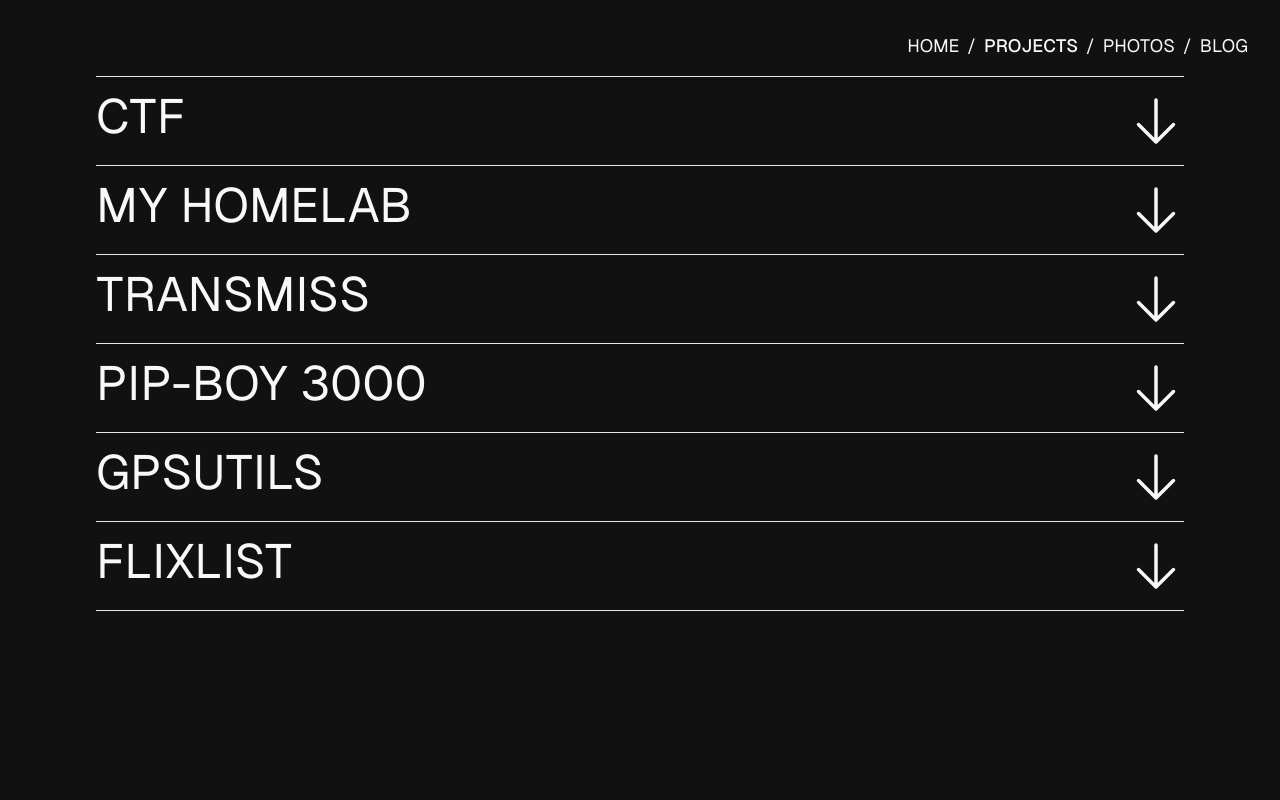
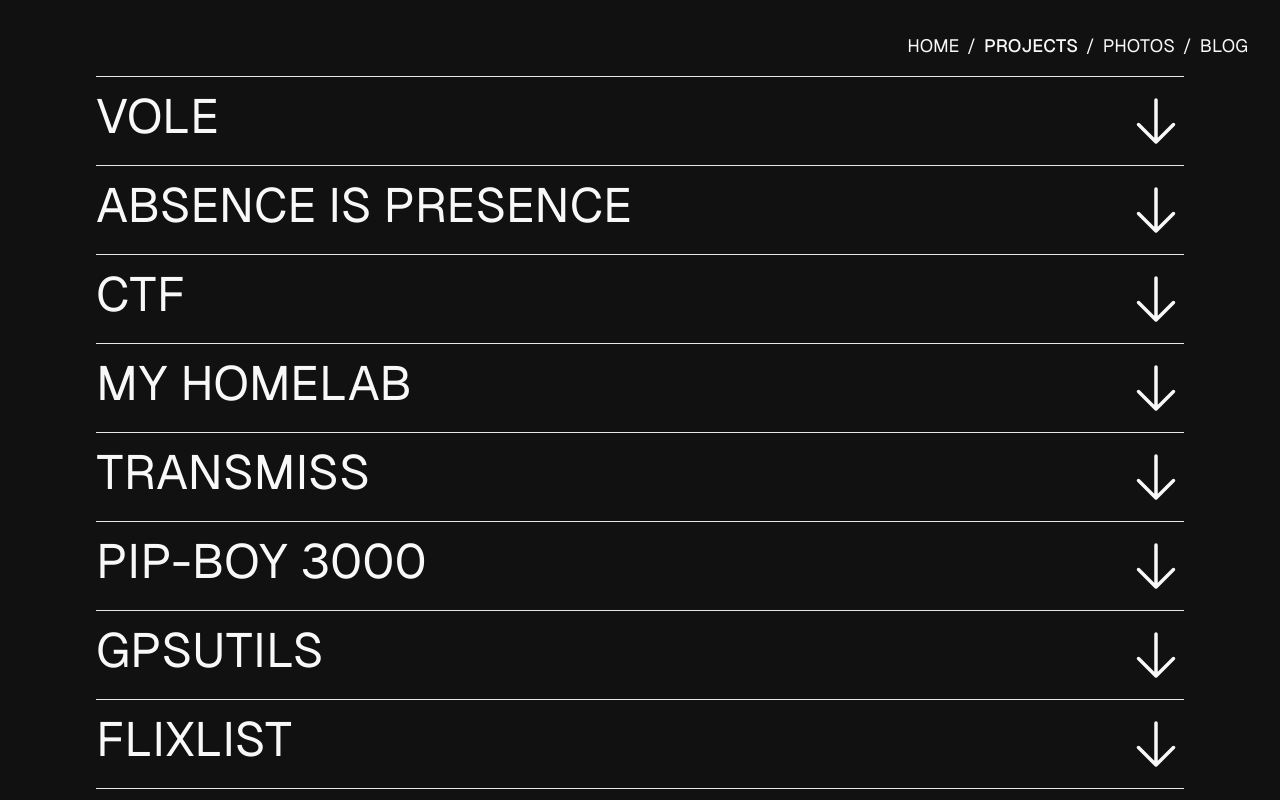
Before and after one commit to cbarkr/portfolio, a Vue app: page /projects in a window 1280 px wide. Built offline with nearby package versions, Linux system fonts and the light colour scheme.

Commit message:
add new projects

```diff
--- a/src/pages/Projects.vue
+++ b/src/pages/Projects.vue
@@ -115,6 +115,8 @@
 </template>
 
 <script>
+import voleImageURL from '../assets/images/projects/vole/vole.png'
+import absenceIsPresenceImageURL from '../assets/images/projects/absence-is-presence/absence_is_presence.png'
 import ctfImageURL from '../assets/images/projects/ctf/picoCTF2025.png'
 import homelabImageURL from '../assets/images/projects/homelab/homelab_rice.png'
 import transmissImageURL from '../assets/images/projects/transmiss/transmiss2.png'
@@ -128,6 +130,36 @@ export default {
     return {
       activeContent: new Set(),
       content: [
+        {
+          name: 'VOLE',
+          id: 'vole',
+          heading: `
+            is a framework for detecting CWEs in program binaries.
+          `,
+          description: `
+            Vulnerability Observance and Learning-based Exploitation (VOLE) simplifies the process of training machine learning models for vulnerability detection.
+            The framework aims to streamline the process of training graph convolutional networks using control flow graphs and intermediate represented recovered from NIST SARD Juliet C/C++ binaries.
+            Implemented using angr, pyvex, VEXIR2Vec, and PyTorch.
+          `,
+          links: {
+            project: 'https://github.com/cbarkr/vole'
+          },
+          image: ''
+        },
+        {
+          name: 'Absence is Presence',
+          id: 'absence-is-presence',
+          heading: `
+            explores the relationship between the absence and presence of information.
+          `,
+          description: `
+            Submitted as my final project for CMNS 353, "The Information Age", receiving a perfect grade and is being used as an example project for future iterations of the course :)
+          `,
+          links: {
+            site: 'https://sway.cloud.microsoft/DG3LWBIUVxsKJeYg'
+          },
+          image: ''
+        },
         {
           name: 'CTF',
           id: 'ctf',
@@ -222,6 +254,12 @@ export default {
       const img = new Image()
 
       switch (c.id) {
+        case 'vole':
+          img.src = voleImageURL
+          break
+        case 'absence-is-presence':
+          img.src = absenceIsPresenceImageURL
+          break
         case 'ctf':
           img.src = ctfImageURL
           break
```
Also changed, not shown: src/assets/images/projects/absence-is-presence/absence_is_presence.png (added), src/assets/images/projects/vole/vole.png (added).
